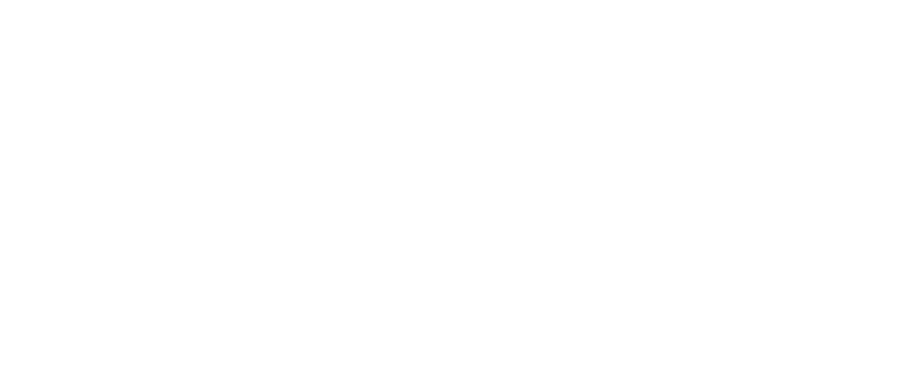
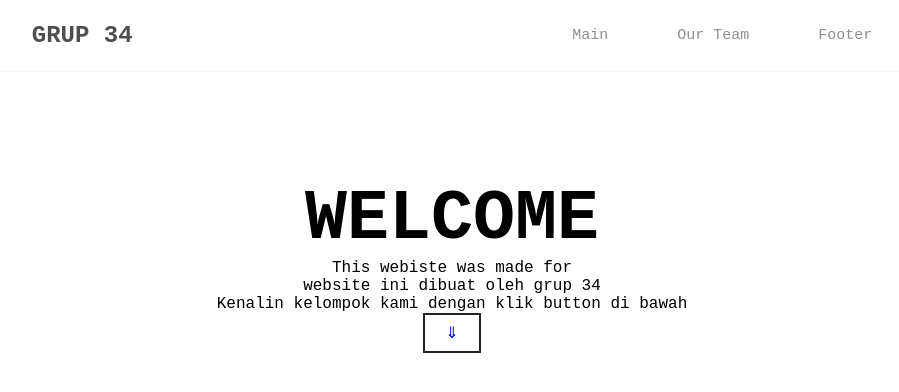
Before and after one commit to nuranitasari23/Group34, a plain HTML site: page index.html in a window 1280 px wide. Shown: the top 392 px of the page, without its empty margins (188-1087 px from the left). Drawn offline with Linux system fonts and the light colour scheme.

Commit message:
main & header

```diff
--- a/index.html
+++ b/index.html
@@ -9,8 +9,38 @@
     <title>GROUP34</title>
   </head>
   <body>
-    <header></header>
-    <main></main>
+    <header>
+      <nav>
+        <div class="logo">
+          <a href="index.html" class="">
+            <h1>GRUP 34</h1>
+          </a>
+        </div>
+        <div class="menu">
+          <ul>
+            <li>
+              <a href="#main">Main</a>
+            </li>
+            <li>
+              <a href="#ourteam">Our Team</a>
+            </li>
+            <li>
+              <a href="#footer">Footer</a>
+            </li>
+          </ul>
+        </div>
+      </nav>
+    </header>
+    <main>
+      <div class="container">
+        <h1 class="main-word" id="main">WELCOME</h1>
+        <p class="second-word">
+          This webiste was made for <br />
+          website ini dibuat oleh grup 34 <br />Kenalin kelompok kami dengan klik button di bawah
+        </p>
+        <div class="button"><a href="#ourteam">&#8659; </a></div>
+      </div>
+    </main>
     <div class="team-list"></div>
     <footer></footer>
   </body>
--- a/style.css
+++ b/style.css
@@ -1,6 +1,92 @@
-@import url("https://fonts.googleapis.com/css2?family=Poppins&display=swap");
-
 * {
   margin: 0;
   padding: 0;
+  font-family: "Courier New", Courier, monospace;
 }
+
+html {
+  scroll-behavior: smooth;
+}
+
+.container {
+  margin: 180px 0 2000px 0;
+  display: flex;
+  justify-content: center;
+  align-items: center;
+  flex-direction: column;
+}
+
+nav {
+  display: flex;
+  position: fixed;
+  z-index: 999;
+  top: 0;
+  width: 100%;
+  height: 70px;
+  align-items: center;
+  justify-content: space-around;
+  background-color: white;
+  border-bottom: 2px solid rgb(245, 245, 245);
+  opacity: 80%;
+}
+
+.logo {
+  display: flex;
+  align-self: center;
+}
+
+.logo a {
+  text-decoration: none;
+  color: #222;
+}
+
+.menu ul {
+  display: flex;
+  list-style-type: none;
+  width: 300px;
+  justify-content: space-between;
+}
+
+.menu ul a {
+  text-decoration: none;
+  color: rgb(116, 116, 116);
+  font-weight: 500;
+  font-size: 15px;
+}
+
+.menu ul a:hover {
+  color: #222;
+  border-bottom: 1px solid #222;
+}
+
+.button {
+  padding: 8px 20px;
+  border: 2px solid #222;
+  color: #222;
+  transition: 0.4s all;
+}
+
+.button:hover {
+  padding: 8px 20px;
+  border: 2px solid #222;
+  color: #fff;
+  background-color: #222;
+}
+.button a {
+  text-decoration: none;
+}
+
+.main-word {
+  font-size: 70px;
+  text-align: center;
+}
+.second-word {
+  text-align: center;
+  margin: 1 0px 0 20px 0;
+}
+
+.button {
+  background-color: white;
+  border-radius: 0;
+  border: 2px solid #222;
+}
```
